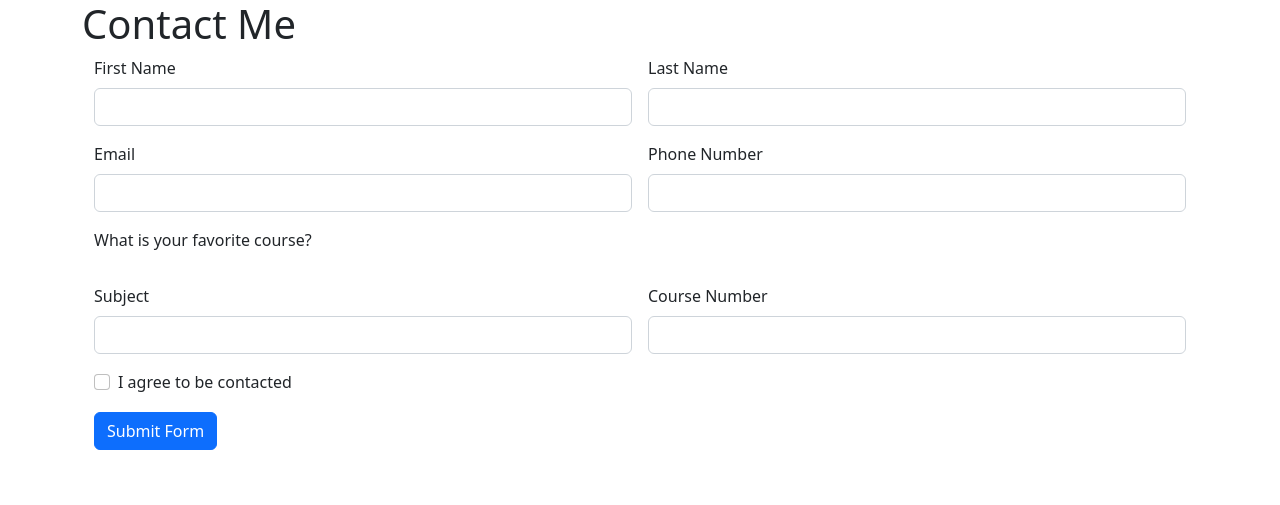
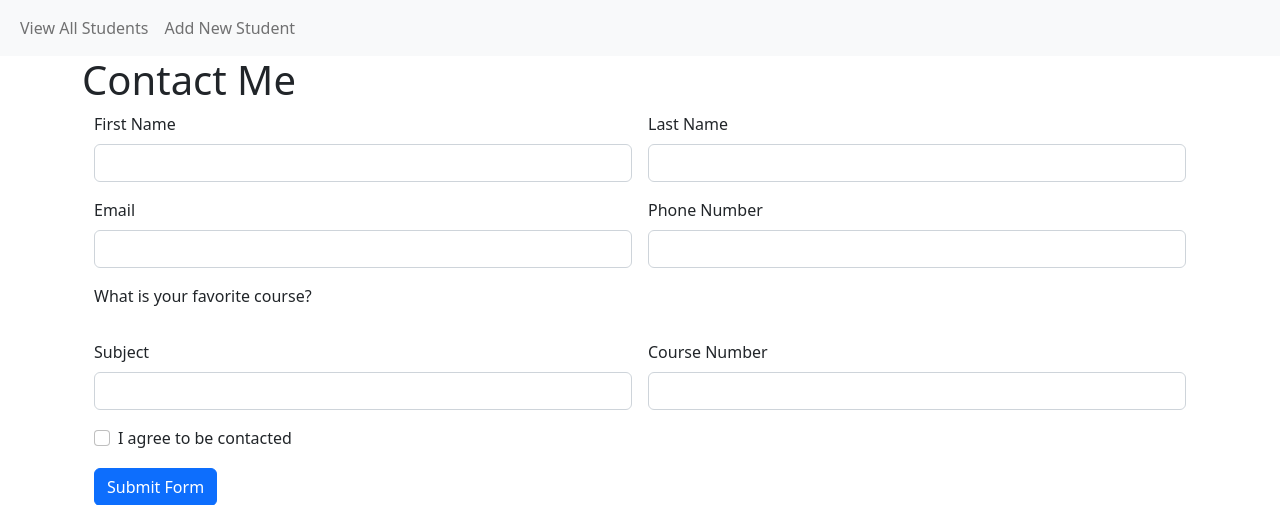
Before and after one commit to Lirong98/helloWorld, a Flask app: template templates/contact.html in a window 1280 px wide. Shown: the top 505 px of the page. Run offline with Flask 3, Linux system fonts and the light colour scheme; the template is opened without the code that fills it, so the values that code supplies are empty.

Commit message:
pasted from canvas

```diff
--- a/templates/base.html
+++ b/templates/base.html
@@ -1,16 +1,31 @@
 <!DOCTYPE html>
 <html lang="en">
   <head>
-    <meta charset="UTF-8">
+    <meta charset="utf-8">
     <meta name="viewport" content="width=device-width, initial-scale=1">
-    <title> {% block page_title %} {% endblock %}</title>
+    <title>{% block page_title %}{% endblock %}</title>
     <link href="https://cdn.jsdelivr.net/npm/bootstrap@5.2.3/dist/css/bootstrap.min.css" rel="stylesheet" integrity="sha384-rbsA2VBKQhggwzxH7pPCaAqO46MgnOM80zW1RWuH61DGLwZJEdK2Kadq2F9CUG65" crossorigin="anonymous">
   </head>
   <body>
+  <nav class="navbar navbar-expand-lg navbar-light bg-light">
+  <div class="container-fluid">
+    <div class="collapse navbar-collapse" id="navbarSupportedContent">
+      <ul class="navbar-nav me-auto mb-2 mb-lg-0">
+        <li class="nav-item">
+          <a class="nav-link" href="{{ url_for('student_view_all') }}">View All Students</a>
+        </li>
+        <li class="nav-item">
+          <a class="nav-link" href="{{ url_for('student_create') }}">Add New Student</a>
+        </li>
+      </ul>
+    </div>
+  </div>
+</nav>
+
     <div class="container">
-<h1> {% block page_head %} {% endblock %} </h1>
+        <h1>{% block page_head %}{% endblock %}</h1>
 
-{% block page_content %} {% endblock %}
+        {% block page_content %}{% endblock %}
     </div>
     <script src="https://cdn.jsdelivr.net/npm/bootstrap@5.2.3/dist/js/bootstrap.bundle.min.js" integrity="sha384-kenU1KFdBIe4zVF0s0G1M5b4hcpxyD9F7jL+jjXkk+Q2h455rYXK/7HAuoJl+0I4" crossorigin="anonymous"></script>
   </body>
```
Lines whose indentation alone changed are shown as unchanged.
